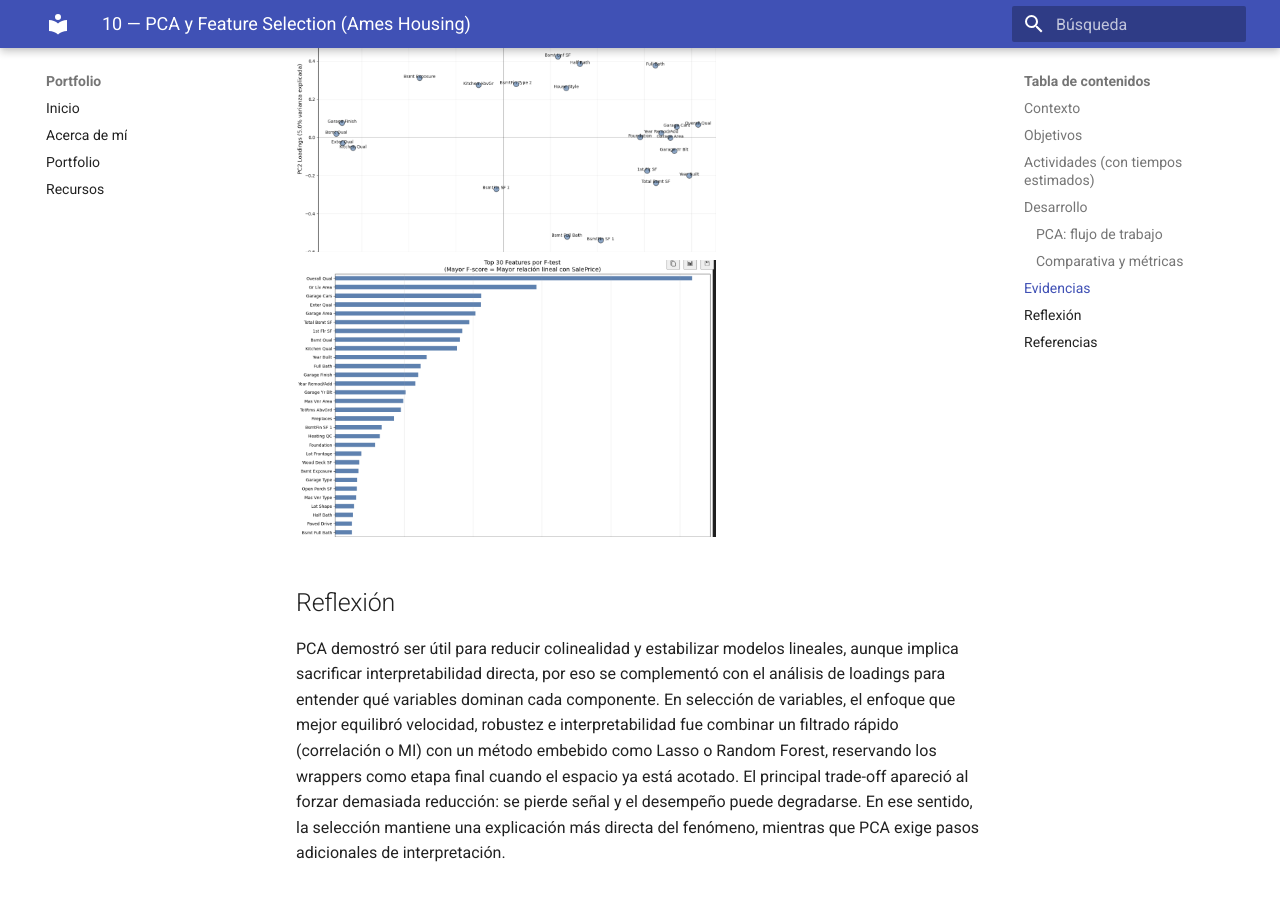
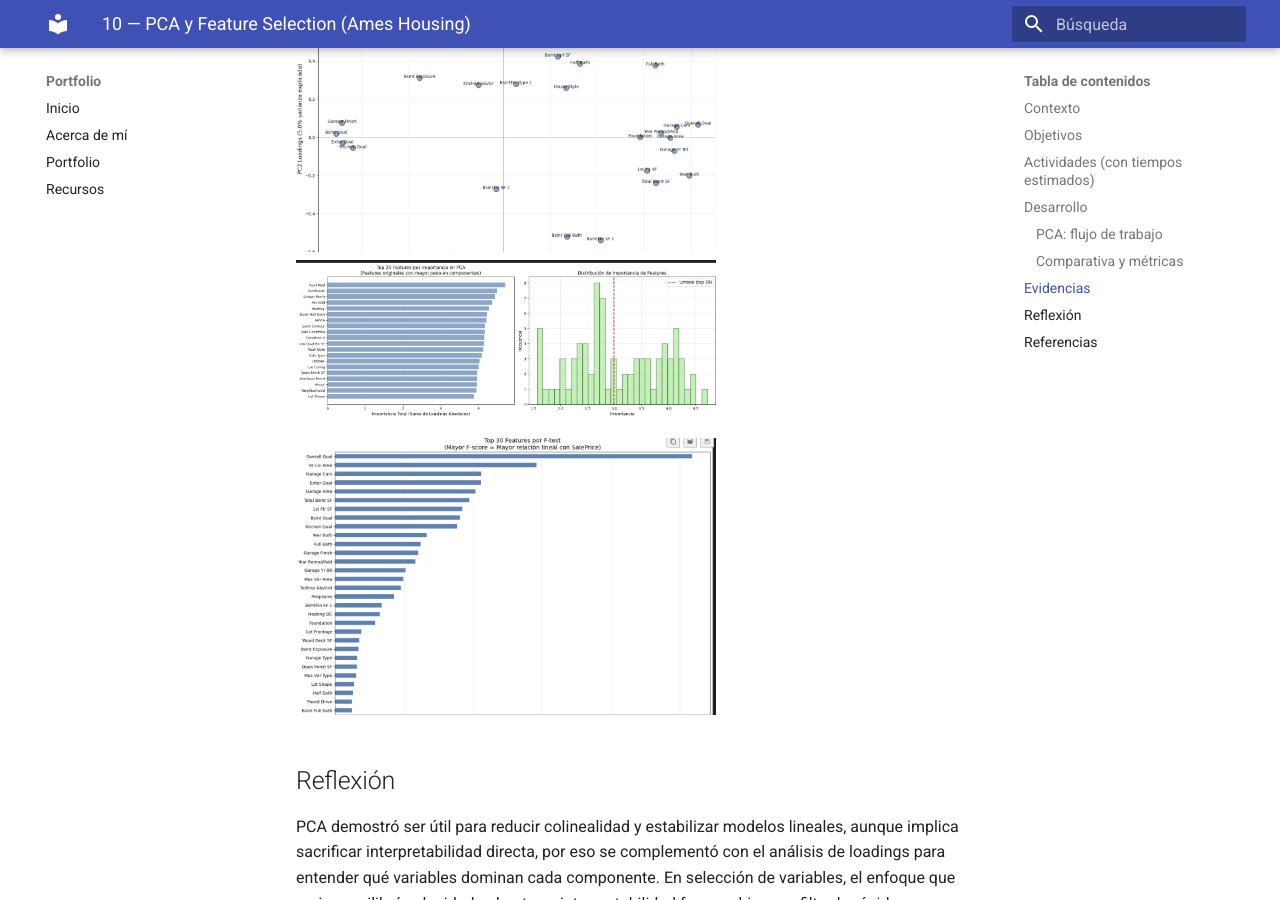
Before and after one commit to Santifer0/portafolioIA, an MkDocs documentation site: the page built from docs/portfolio/10-PCA-Feature-Selection.md, in a window 1280 px wide and 900 px high, scrolled down 2536 px. Built offline with MkDocs 1.6.1 and Material for MkDocs 9.7.7, drawn with Linux system fonts in a browser that asks for light colours.

Commit message:
entrega3.1

```diff
--- a/docs/portfolio/10-PCA-Feature-Selection.md
+++ b/docs/portfolio/10-PCA-Feature-Selection.md
@@ -39,7 +39,7 @@ Modelos con muchas variables numéricas y colinealidad (como Ames Housing) se be
 ![](../assets/Entrada10img2.png){ width="420" }
 ![](../assets/Entrada10img3.png){ width="420" }
 ![](../assets/Entrada10img4.png){ width="420" }
-![](../assets/Entrada10img5.png){ width="420" }
+![](../assets/entrada10img5.png){ width="420" }
 ![](../assets/Entrada10img6.png){ width="420" }
 ## Reflexión
 PCA demostró ser útil para reducir colinealidad y estabilizar modelos lineales, aunque implica sacrificar interpretabilidad directa, por eso se complementó con el análisis de loadings para entender qué variables dominan cada componente. En selección de variables, el enfoque que mejor equilibró velocidad, robustez e interpretabilidad fue combinar un filtrado rápido (correlación o MI) con un método embebido como Lasso o Random Forest, reservando los wrappers como etapa final cuando el espacio ya está acotado. El principal trade-off apareció al forzar demasiada reducción: se pierde señal y el desempeño puede degradarse. En ese sentido, la selección mantiene una explicación más directa del fenómeno, mientras que PCA exige pasos adicionales de interpretación.
```
